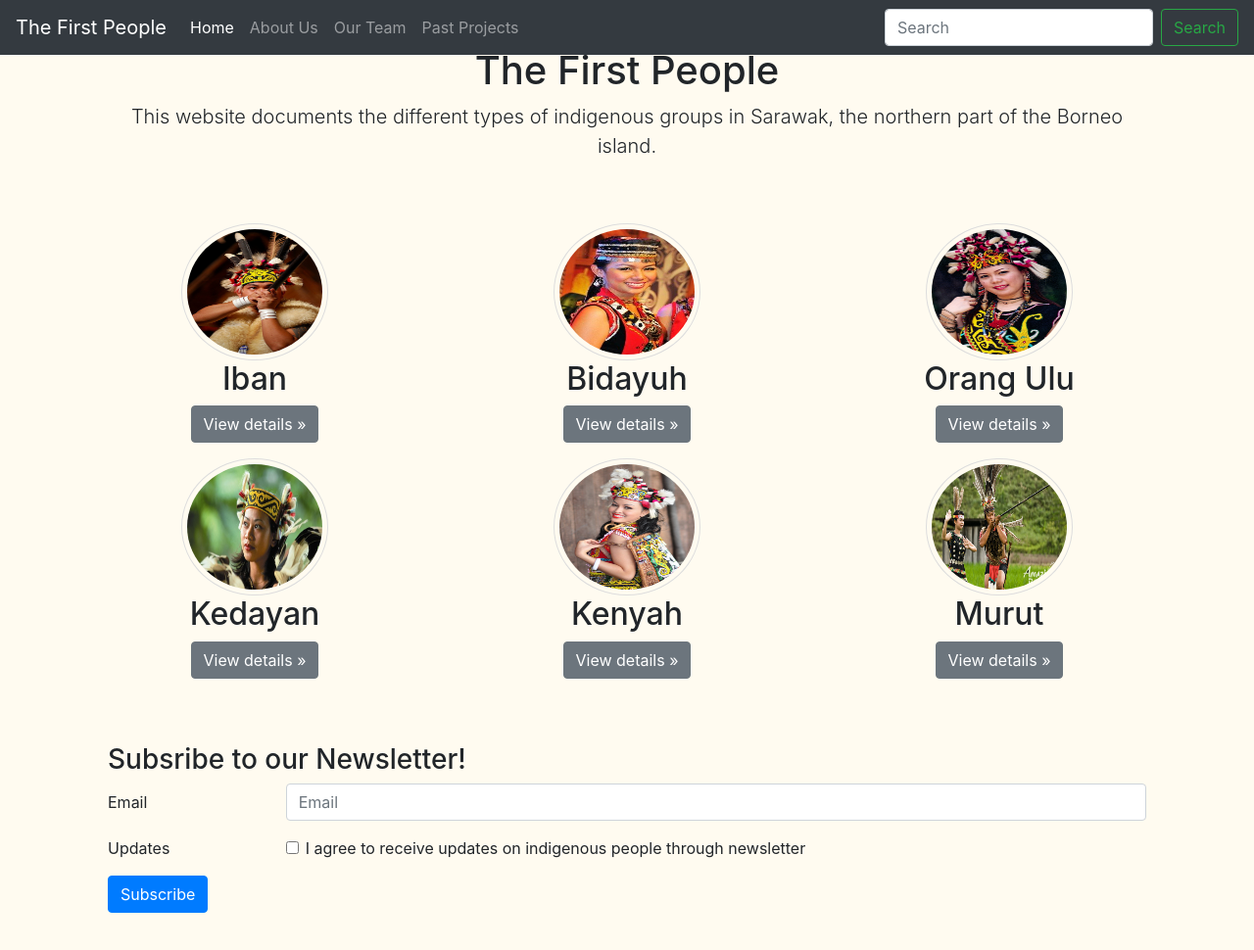
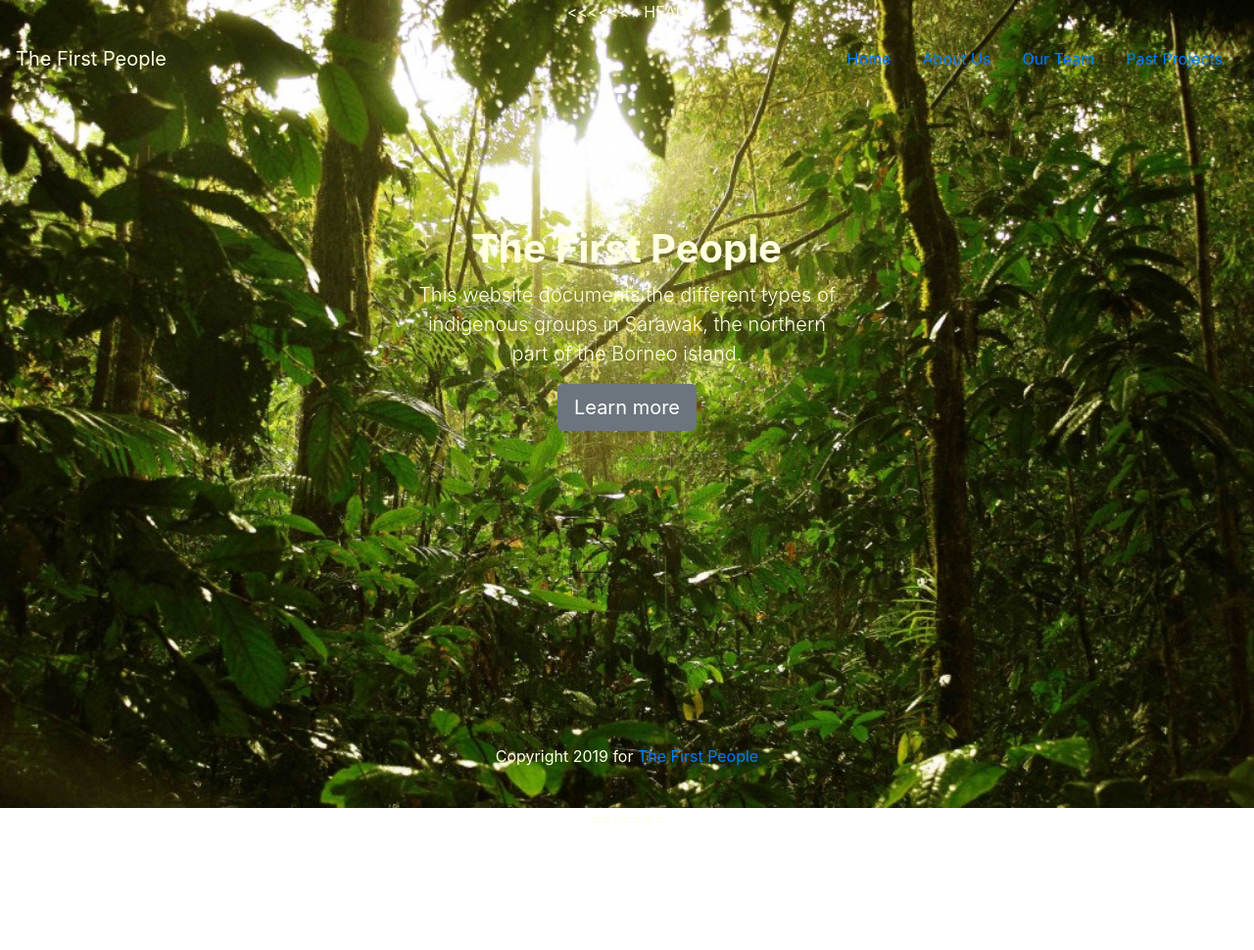
Before and after one commit to EuniceHS/cf-competition, a plain HTML site: page index.html in a window 1280 px wide. Shown: the whole page at 98% size. After the commit the page ends 848 px from the top, so only its background shows below. Drawn offline with nearby package versions, Linux system fonts and the light colour scheme.

Commit message:
Update index.html

```diff
--- a/index.html
+++ b/index.html
@@ -1,138 +1,55 @@
+<<<<<<< HEAD
 <!doctype html>
 <html lang="en">
   <head>
     <meta charset="utf-8">
     <meta name="viewport" content="width=device-width, initial-scale=1, shrink-to-fit=no">
-  <meta name="description" content="Indigenous people">
+    <meta name="description" content="">
     <meta name="author" content="Eunice">
+    <meta name="generator" content="About page">
+    <title>About Us The First People</title>
 
-  <title>Indigenous people in the Borneo Island</title>
-
-  <!-- ADD BOOTSTRAP CORE HERE!!!! -->
       <link rel="stylesheet" href="https://stackpath.bootstrapcdn.com/bootstrap/4.1.3/css/bootstrap.min.css" integrity="sha384-MCw98/SFnGE8fJT3GXwEOngsV7Zt27NXFoaoApmYm81iuXoPkFOJwJ8ERdknLPMO" crossorigin="anonymous">
 
+    <!-- Bootstrap core CSS -->
+  <link href="css/about.css" rel="stylesheet">
+
     <!-- Custom styles for this template -->
-  <link href="css/styles.css" rel="stylesheet">
+
   </head>
 
-<body background-color="cornsilk">
+  <body background="images/rainforest-2.jpg" alt="borneorainforest" style="  height:100%; width: 100%; margin: 0%; background-position:center; background-repeat: no-repeat; background-size: cover">
 
-  <header>
-    <nav class="navbar navbar-expand-md navbar-dark bg-dark fixed-top">
-      <a class="navbar-brand" href="#">The First People</a>
-      <button class="navbar-toggler" type="button" data-toggle="collapse" data-target="#navbarsExampleDefault" aria-controls="navbarsExampleDefault" aria-expanded="false" aria-label="Toggle navigation">
-        <span class="navbar-toggler-icon"></span>
-      </button>
+  <body class="text-center">
+    <div class="cover-container d-flex w-100 h-100 p-3 mx-auto flex-column">
+      <nav class="navbar navbar-transparent">
+        <a class="navbar-brand">The First People</a>
+        <nav class="nav nav-masthead justify-content-center">
+          <a class="nav-link active" href="#">Home</a>
+          <a class="nav-link" href="#">About Us</a>
+          <a class="nav-link" href="#">Our Team</a>
+          <a class="nav-link" href="#">Past Projects</a>
+        </nav>
+        </nav>
 
-      <div class="collapse navbar-collapse" id="navbarsExampleDefault">
-        <ul class="navbar-nav mr-auto">
-          <li class="nav-item active">
-            <a class="nav-link" href="#">Home <span class="sr-only">(current)</span></a>
-          </li>
-          <li class="nav-item">
-            <a class="nav-link" href="#">About Us</a>
-          </li>
-          <li class="nav-item">
-            <a class="nav-link" href="#">Our Team</a>
-            <li class="nav-item">
-              <a class="nav-link" href="#">Past Projects</a>
-            </li>
-          </ul>
-        </div>
 
-        <form class="form-inline mt-2 mt-md-0">
-          <input class="form-control mr-sm-2" type="text" placeholder="Search"aria-label="Search">
-          <button class="btn btn-outline-success my-2 my-sm-0" type="submit">Search</button>
-        </form>
-      </nav>
-    </header>
-
-    <main role="main" class="container">
-
-      <div class="starter-template">
-        <h1>The First People</h1>
-        <p class="lead">This website documents the different types of indigenous groups in Sarawak, the northern part of the Borneo island.<br>
+  <div role="main" class="inner cover" style="font: rgb(230, 230, 250)">
+    <h1 class="cover-heading"style="margin-top: 150px; text-align: centre">The First People</h1>
+    <p class="lead" style="margin-left:400px; margin-right: 400px; text-align: centre">This website documents the different types of indigenous groups in Sarawak, the northern part of the Borneo island.</p>
+    <p class="lead">
+      <a href="about.html" class="btn btn-lg btn-secondary" style="align-item:centre">Learn more</a>
     </p>
   </div>
 
-      <div class="row">
-        <div class="col-lg-4 element">
-          <img src="images/iban.jpg" alt="iban" width="140" height="140">
-          <h2>Iban</h2>
-          <p><a class="btn btn-secondary" href="https://en.wikipedia.org/wiki/Iban_people" role="button">View details &raquo;</a></p>
-        </div><!-- /.col-lg-4 -->
-
-        <div class="col-lg-4 element">
-          <img src="images/bidayuh.jpg" alt="bidayuh" width="140" height="140">
-          <h2>Bidayuh</h2>
-          <p><a class="btn btn-secondary" href="https://en.wikipedia.org/wiki/Bidayuh" role="button">View details &raquo;</a></p>
-        </div><!-- /.col-lg-4 -->
-
-        <div class="col-lg-4 element">
-          <img src="images/orang ulu.jpg" alt="orang ulu" width="140" height="140">
-          <h2>Orang Ulu</h2>
-          <p><a class="btn btn-secondary" href="#" role="button">View details &raquo;</a></p>
-        </div><!-- /.col-lg-4 -->
-
-        <div class="col-lg-4 element">
-          <img src="images/kedayan.jpg" alt="kedayan" width="140" height="140">
-          <h2>Kedayan</h2>
-          <p><a class="btn btn-secondary" href="#" role="button">View details &raquo;</a></p>
-        </div><!-- /.col-lg-4 -->
-
-        <div class="col-lg-4 element">
-          <img src="images/kenyah.jpg" alt="kenyah" width="140" height="140">
-          <h2>Kenyah</h2>
-          <p><a class="btn btn-secondary" href="#" role="button">View details &raquo;</a></p>
-        </div><!-- /.col-lg-4 -->
-
-        <div class="col-lg-4 element">
-          <img src="images/murut.jpg" alt="murut" width="140" height="140">
-          <h2>Murut</h2>
-          <p><a class="btn btn-secondary" href="#" role="button">View details &raquo;</a></p>
-        </div><!-- /.col-lg-4 -->
-      </div><!-- /.row -->
-
-      <!-- columns -->
-      <div class="subscribe_footer">
-        <h3 class="form-title">Subsribe to our Newsletter!</h3>
-        <form>
-          <div class="form-group row">
-            <label for="inputEmail3" class="col-sm-2 col-form-label">Email</label>
-            <div class="col-sm-10">
-              <input type="email" class="form-control" id="inputEmail3" placeholder="Email">
+<div class="footer">
+  <footer class="mastfoot mt-auto">
+    <div class="inner" style="width:100%">
+      <p style="width:100%; text-align:center">Copyright 2019 for <a href="#"> The First People</a>
+      </p>
+    </div>
+  </footer>
 </div>
 </div>
-
-          <div class="form-group row">
-            <div class="col-sm-2">Updates</div>
-            <div class="col-sm-10">
-              <div class="form-check">
-                <input class="form-check-input" type="checkbox" id="gridCheck1">
-                <label class="form-check-label" for="gridCheck1">
-                  I agree to receive updates on indigenous people through newsletter
-                </label>
-              </div>
-            </div>
-          </div>
-          <div class="form-group row">
-            <div class="col-sm-10">
-              <button type="submit" class="btn btn-primary">Subscribe</button>
-            </div>
-          </div>
-        </form>
-      </div>
-
-    </main><!-- /.container -->
-
-    <!-- Bootstrap core JavaScript
-    ================================================== -->
-    <!-- Placed at the end of the document so the pages load faster -->
-    <script src="https://code.jquery.com/jquery-3.3.1.slim.min.js" integrity="sha384-q8i/X+965DzO0rT7abK41JStQIAqVgRVzpbzo5smXKp4YfRvH+8abtTE1Pi6jizo" crossorigin="anonymous"></script>
-    <script>window.jQuery || document.write('<script src="../../assets/js/vendor/jquery-slim.min.js"><\/script>')</script>
-    <script src="https://getbootstrap.com/docs/4.1/assets/js/vendor/popper.min.js"></script>
-    <script src="https://getbootstrap.com/docs/4.1/dist/js/bootstrap.min.js"></script>
-
-
 </body>
 </html>
+=======
```
Lines whose indentation alone changed are shown as unchanged.
